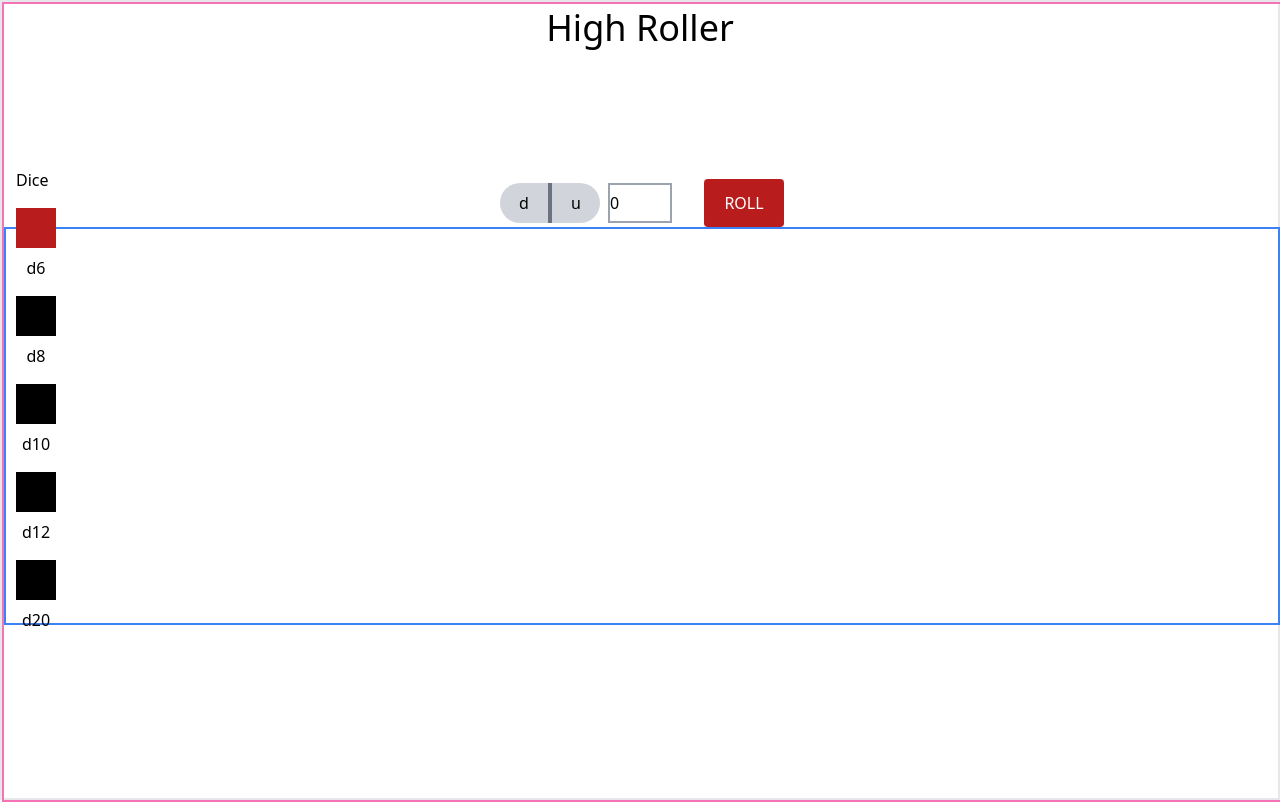
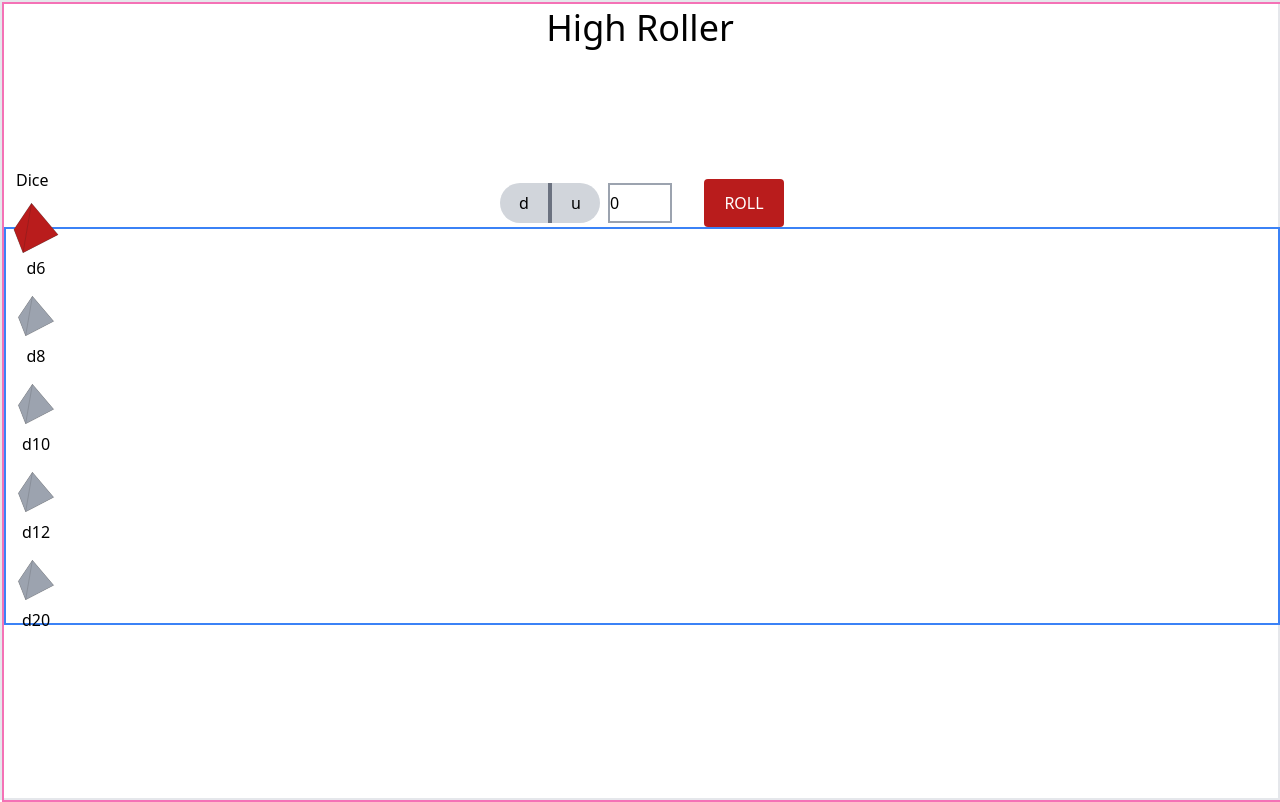
Before and after one commit to iamcrjones/high-roller-pwa, a Next.js app: page / in a window 1280 px wide. Built offline with nearby package versions, Linux system fonts and the light colour scheme.

Commit message:
init svg

```diff
--- a/src/pages/roll-page/components/dice-list.tsx
+++ b/src/pages/roll-page/components/dice-list.tsx
@@ -14,11 +14,30 @@ const DiceList = ({ dispatch, currentDice }: Propper) => {
             className="flex flex-col items-center space-y-2"
             onClick={() => dispatch({ type: "setDiceType", payload: d })}
           >
-            <div
+            {/* <div
               className={`h-10 w-10 transition-colors ${
                 d === currentDice ? "bg-red-700" : "bg-black"
               }`}
-            ></div>
+            ></div> */}
+            <svg
+              xmlns="http://www.w3.org/2000/svg"
+              width="40"
+              height="40"
+              viewBox="0 0 235 264"
+              // fill={d === currentDice ? "#b91c1c" : "none"}
+              className={`transition-all transition-colors ${
+                d === currentDice ? "scale-125" : ""
+              } ${d === currentDice ? "fill-red-700" : "fill-gray-400"}`}
+            >
+              <path
+                d="M49 263L1 140L93.8504 1.22363L234 167L49 263Z"
+                fill="#858585"
+              />
+              <path
+                d="M94 1L93.8504 1.22363M49 263L1 140L93.8504 1.22363M49 263L234 167L93.8504 1.22363M49 263L93.8504 1.22363"
+                stroke="#1C1C1C"
+              />
+            </svg>
             <h3>{d}</h3>
           </div>
         );
```
